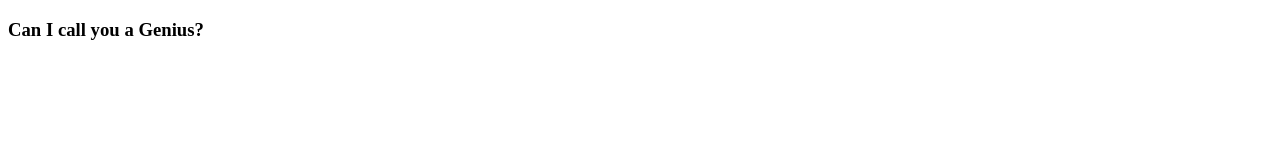
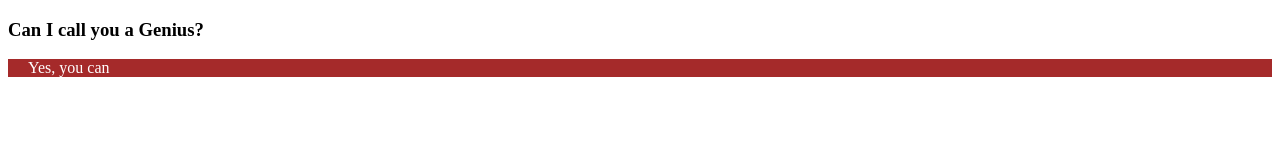
Before and after one commit to TC-Cen/Genius, a plain HTML site: page index.html in a window 1280 px wide. Drawn offline with Linux system fonts and the light colour scheme.

Commit message:
添加回答及样式

```diff
--- a/index.html
+++ b/index.html
@@ -4,8 +4,10 @@
     <meta charset="UTF-8">
     <meta name="viewport" content="width=device-width, initial-scale=1.0">
     <title>首页</title>
+    <link rel="stylesheet" href="./style.css">
 </head>
 <body>
     <h3>Can I call you a Genius?</h3>
+    <div class="box">Yes, you can</div>
 </body>
 </html>
--- /dev/null
+++ b/style.css
@@ -0,0 +1,5 @@
+.box{
+    background-color: brown;
+    color:white;
+    padding-left: 20px;
+}
```
